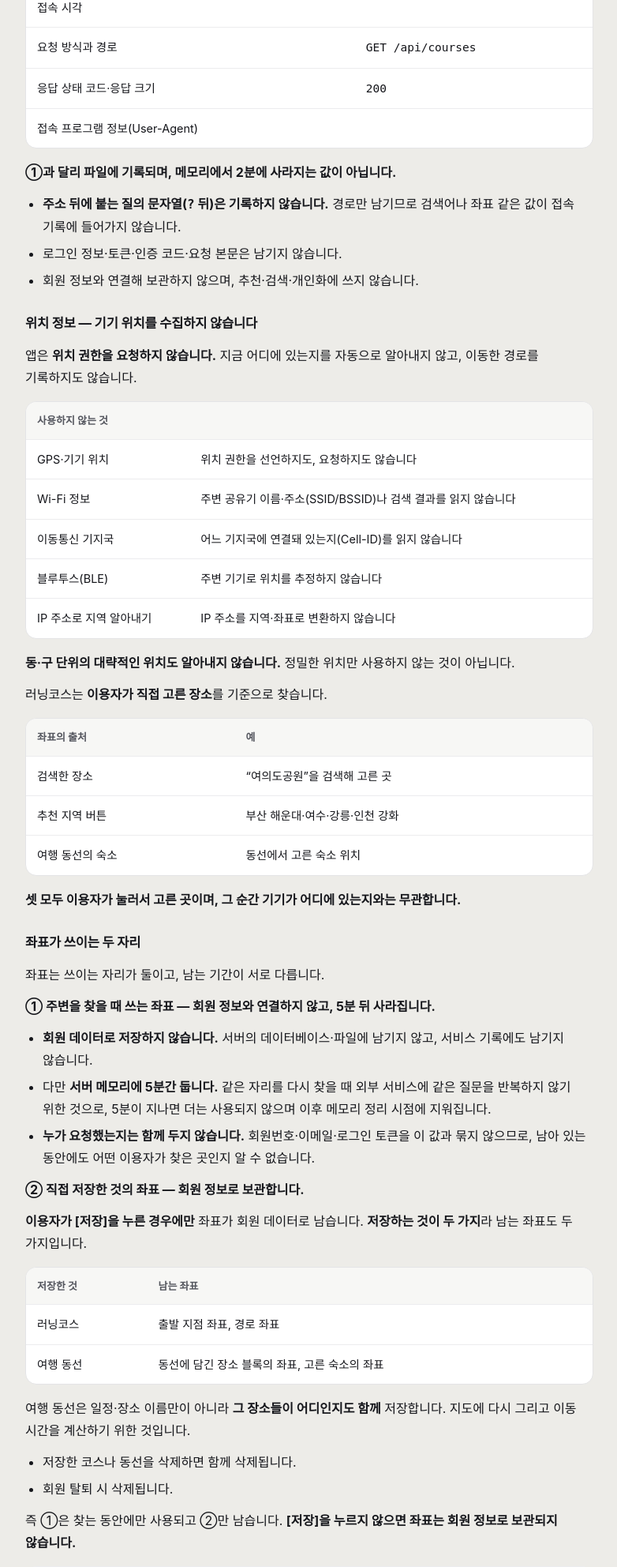
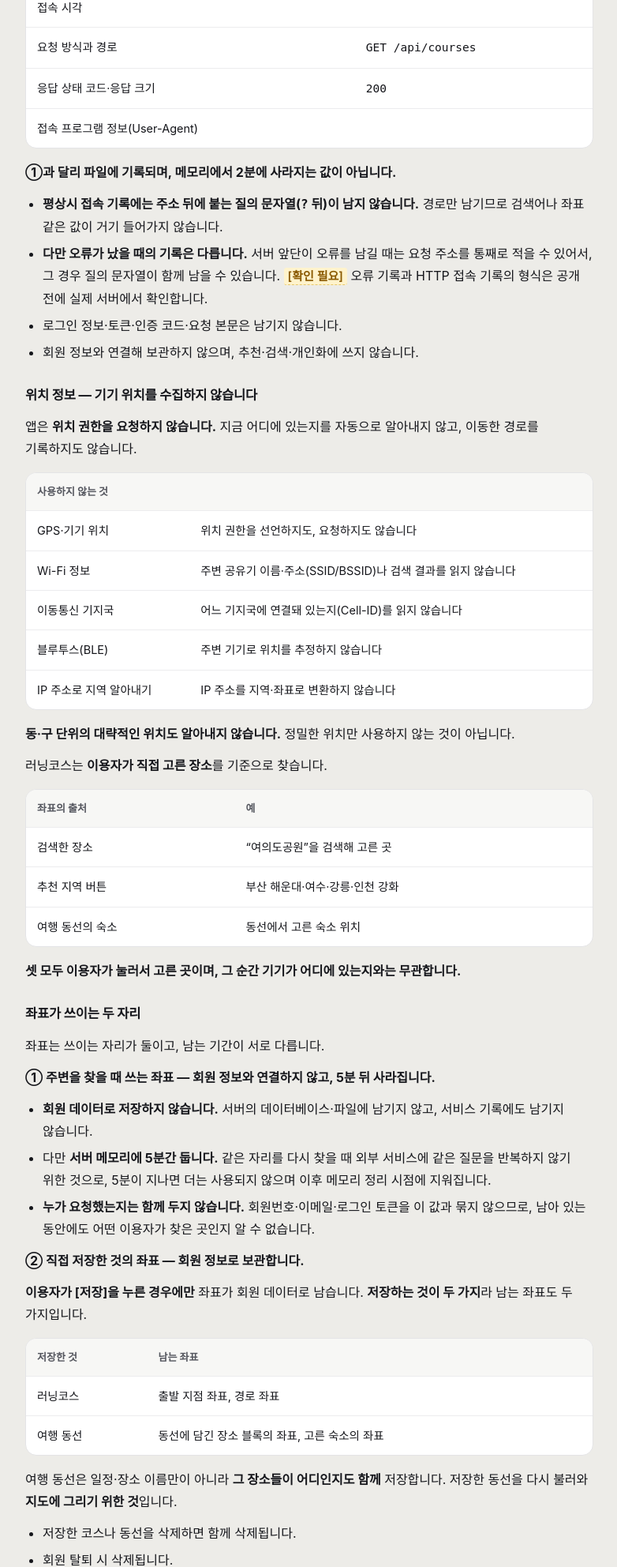
Before and after one commit to uuusun/RunningGu, a web app: page /privacy/index.html in a window 1280 px wide. Shown: the part 3810-5794 px from the top of the page at 79% size, without its empty margins (248-1030 px from the left). Run offline with its HTML, style and script files only (its server is not run), Linux system fonts and the light colour scheme; data that the repository does not hold is empty.

Commit message:
fix(web): 이동시간과 로그 단정을 실제 구현에 맞춘다 (#304 리뷰 연동)
같은 문장이 v1.2 동의서와 이 페이지 두 곳에 있어서 함께 고친다. #304 에서
선경님이 짚어 주신 두 가지다.

이동시간은 P1(AP-18)이고 운영 코드에 directions 연결이 없다. 좌표 저장 목적을
저장한 동선을 다시 불러와 지도에 그리는 것으로 좁혔다.

"질의 문자열을 기록하지 않는다" 는 HTTPS access_log 의 runninggu_noqs 형식에만
해당한다. error_log 는 형식 지정이 없어 오류 기록에 요청 주소가 남을 수 있고,
80 포트 리다이렉트 블록은 access_log 지정이 없어 기본 형식으로 남는다. 평상시와
오류 때를 가르고, 형식 확인을 [확인 필요] 로 걸었다.

README 의 남은 값에도 이 확인 항목을 넣었다. 표시는 10곳에서 11곳이 된다.

```diff
--- a/web/privacy/index.html
+++ b/web/privacy/index.html
@@ -288,7 +288,8 @@
   </div>
   <p><strong>①과 달리 파일에 기록되며, 메모리에서 2분에 사라지는 값이 아닙니다.</strong></p>
   <ul>
-    <li><strong>주소 뒤에 붙는 질의 문자열(<code>?</code> 뒤)은 기록하지 않습니다.</strong> 경로만 남기므로 검색어나 좌표 같은 값이 접속 기록에 들어가지 않습니다.</li>
+    <li><strong>평상시 접속 기록에는 주소 뒤에 붙는 질의 문자열(<code>?</code> 뒤)이 남지 않습니다.</strong> 경로만 남기므로 검색어나 좌표 같은 값이 거기 들어가지 않습니다.</li>
+    <li><strong>다만 오류가 났을 때의 기록은 다릅니다.</strong> 서버 앞단이 오류를 남길 때는 요청 주소를 통째로 적을 수 있어서, 그 경우 질의 문자열이 함께 남을 수 있습니다. <span class="todo">[확인 필요]</span> 오류 기록과 HTTP 접속 기록의 형식은 공개 전에 실제 서버에서 확인합니다.</li>
     <li>로그인 정보·토큰·인증 코드·요청 본문은 남기지 않습니다.</li>
     <li>회원 정보와 연결해 보관하지 않으며, 추천·검색·개인화에 쓰지 않습니다.</li>
   </ul>
@@ -350,7 +351,7 @@
   </div>
   <p>
     여행 동선은 일정·장소 이름만이 아니라 <strong>그 장소들이 어디인지도 함께</strong> 저장합니다.
-    지도에 다시 그리고 이동 시간을 계산하기 위한 것입니다.
+    저장한 동선을 다시 불러와 <strong>지도에 그리기 위한 것</strong>입니다.
   </p>
   <ul>
     <li>저장한 코스나 동선을 삭제하면 함께 삭제됩니다.</li>
```
Also changed, not shown: web/README.md.
